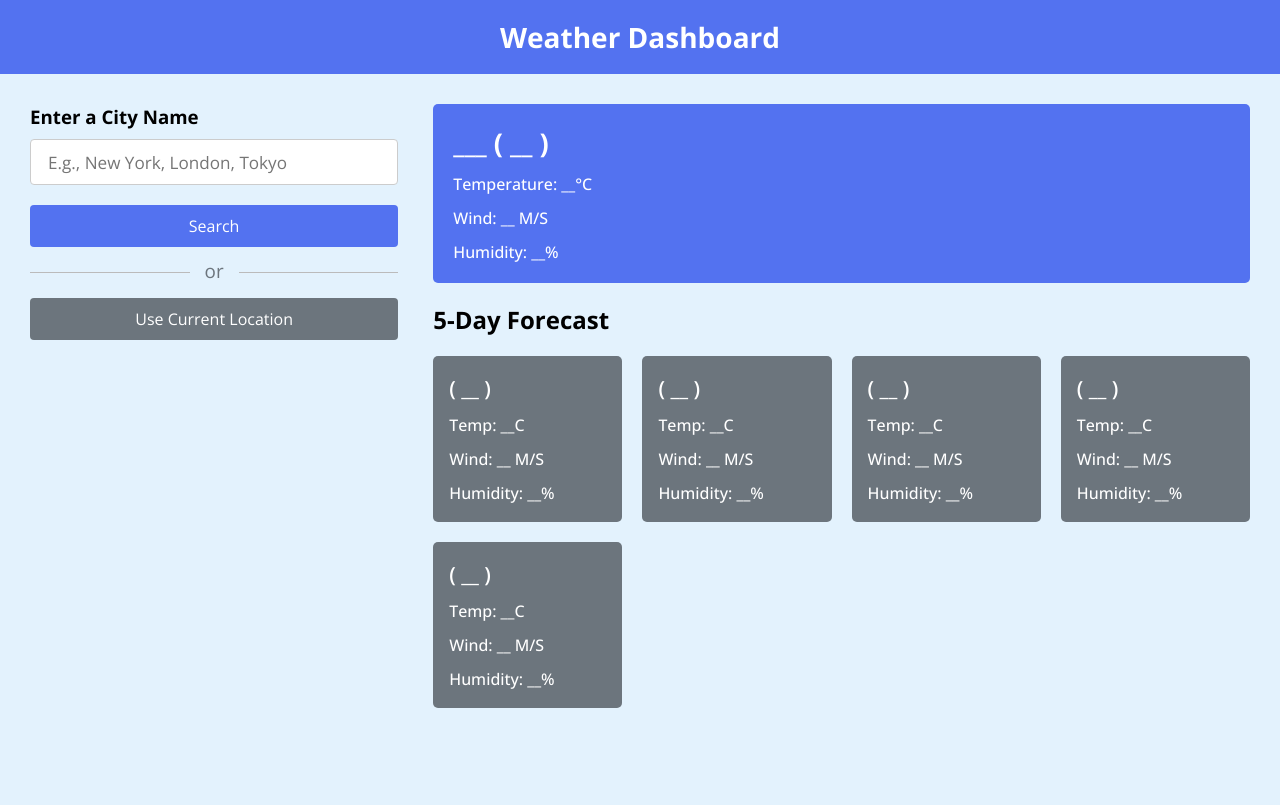
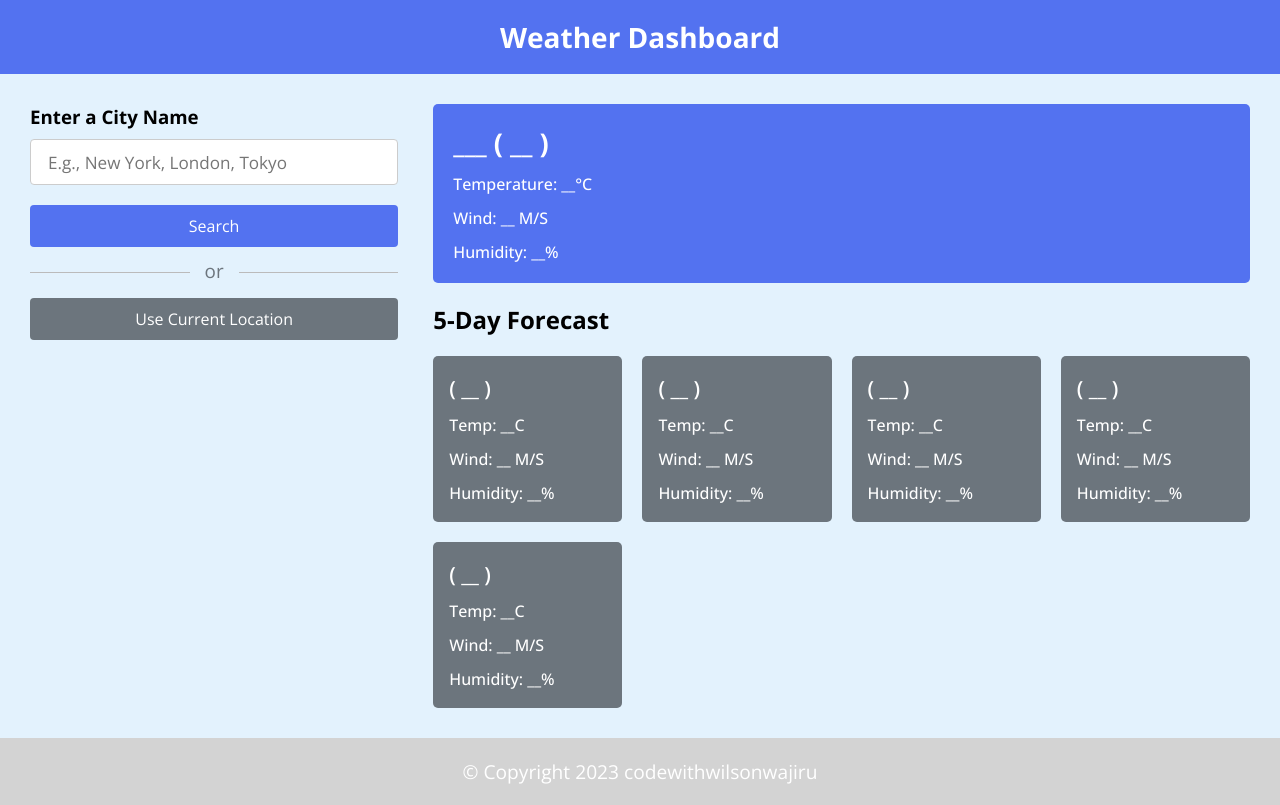
Before and after one commit to wilsonwanjiru-cmd/Mod7, a plain HTML site: page index.html in a window 1280 px wide. Drawn offline with nearby package versions, Linux system fonts and the light colour scheme; a script that the page names is missing.

Commit message:
add style.css, connect to index.html

```diff
--- a/index.html
+++ b/index.html
@@ -6,6 +6,7 @@
     <title>Weather App Project JavaScript | CodingNepal</title>
     <link rel="stylesheet" href="style.css">
     <meta name="viewport" content="width=device-width, initial-scale=1.0">
+    <link rel="stylesheet" href="https://unpkg.com/ionicons@5.5.2/dist/css/ionicons.min.css">
 
   </head>
   <body>
@@ -64,6 +65,16 @@
         </div>
       </div>
     </div>
+    <footer>
+      <div>
+
+        <p class="card">
+          &copy; Copyright 2023 <a href="https://wilsonwanjiru-cmd.github.io/Mod1/">codewithwilsonwajiru</a>
+        </p>
+      </div>
+    </footer>
+
+
     <script src="script.js" defer></script>
 
   </body>
--- a/style.css
+++ b/style.css
@@ -171,3 +171,45 @@ h1 {
     font-size: 1.35rem;
   }
 }
+/* footer */
+/* Footer styles */
+footer {
+  background-color: lightgrey;
+  color: #fff;
+  padding: 20px 0;
+  text-align: center;
+}
+
+footer div {
+  display: flex;
+  flex-wrap: wrap;
+  align-items: center;
+  justify-content: center;
+  gap: 20px;
+}
+
+footer div p {
+  margin: 0;
+  font-size: 1.2rem;
+}
+
+footer div a {
+  color: #fff;
+  text-decoration: none;
+  transition: color 0.2s ease;
+}
+
+footer div a:hover {
+  color: #ffcc00; /* Change the color on hover as per your preference */
+}
+
+/* Responsive styles */
+@media screen and (max-width: 600px) {
+  footer div {
+    flex-direction: column;
+  }
+
+  footer div p {
+    margin-bottom: 20px;
+  }
+}
```
